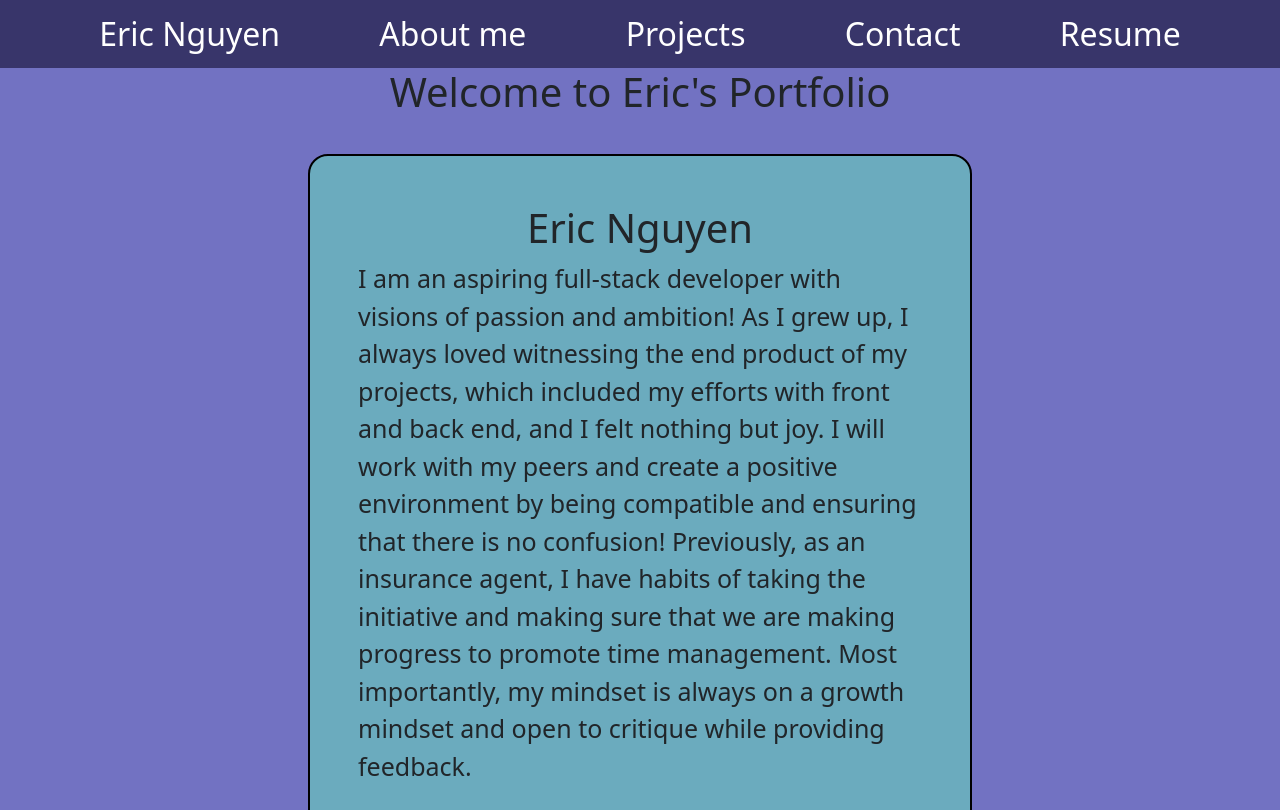
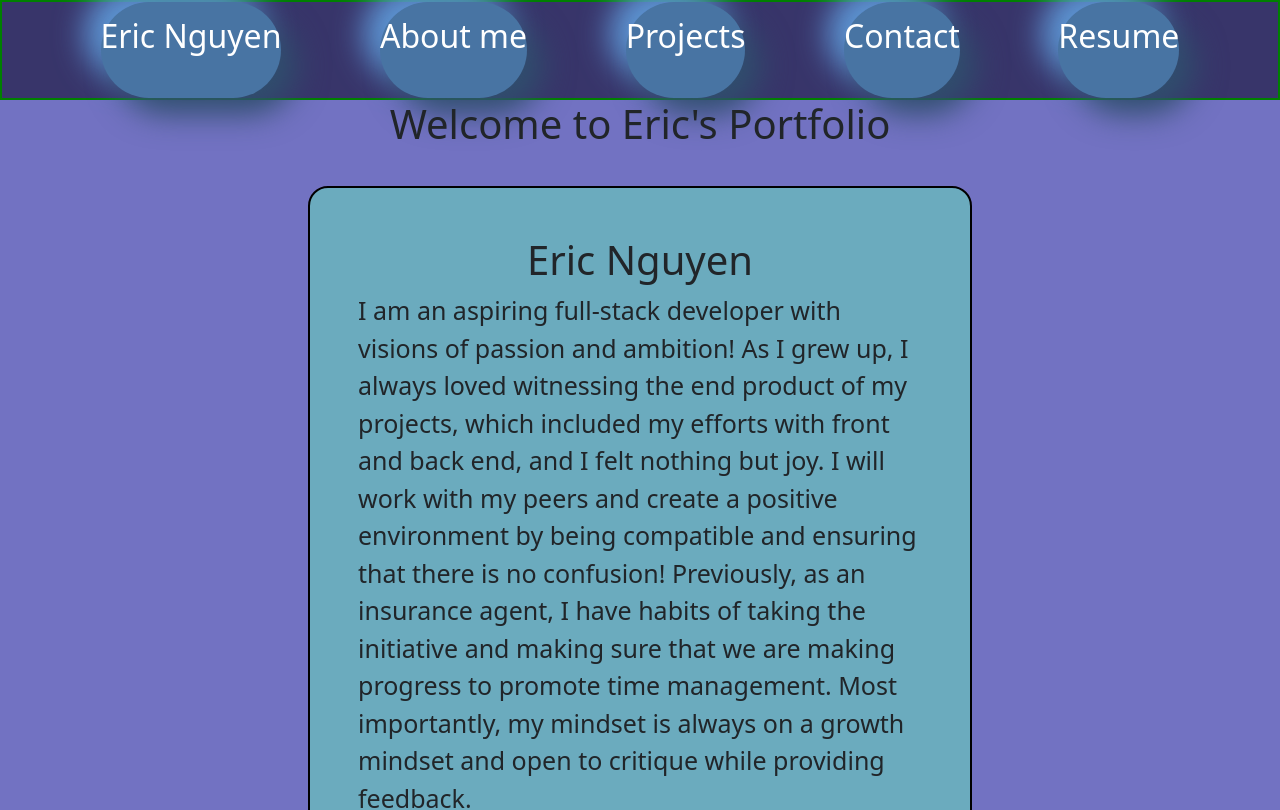
Before and after one commit to ericcnguyen04/Post-Portfolio, a React (Create React App) app: page / in a window 1280 px wide. Shown: the top 810 px of the page. Built offline with nearby package versions, Linux system fonts and the light colour scheme.

Commit message:
progress?;

```diff
--- a/src/components/pages/Navbar.jsx
+++ b/src/components/pages/Navbar.jsx
@@ -1,15 +1,15 @@
 // css
 import '../../css/NavStyle.css'
 
-export default function ColorSchemesExample() {
+export default function Navbar() {
   return (
     <>
       <div className='linkContainer'>
-          <a href="/" className='links'>Eric Nguyen</a>
-          <a href="/about" className='links'>About me</a>
-          <a href="/projects" className='links'>Projects</a>
-          <a href="/contact" className='links'>Contact</a>
-          <a href="/resume" className='links'>Resume</a>
+          <a href="/" className='button'>Eric Nguyen</a>
+          <a href="/about" className='button'>About me</a>
+          <a href="/projects" className='button'>Projects</a>
+          <a href="/contact" className='button'>Contact</a>
+          <a href="/resume" className='button'>Resume</a>
       </div>
     </>
   )
--- a/src/css/NavStyle.css
+++ b/src/css/NavStyle.css
@@ -1,8 +1,9 @@
 .linkContainer {
-    /* border: solid green 2px; */
+    border: solid green 2px;
     background-color: rgb(56, 53, 106);
     display: flex;
     justify-content: space-evenly;
+    min-height: 100px;
 }
 
 .links {
@@ -11,3 +12,14 @@
     font-size: 32px;
     padding: 10px 0px;
 }
+
+.button {
+    border-radius: 63px;
+    background: #4874a3;
+    box-shadow:  16px 16px 31px #304e6d,
+                 -16px -16px 31px #609ad9;
+    color: white;
+    text-decoration: none;
+    font-size: 32px;
+    padding: 10px 0px;
+}
```
